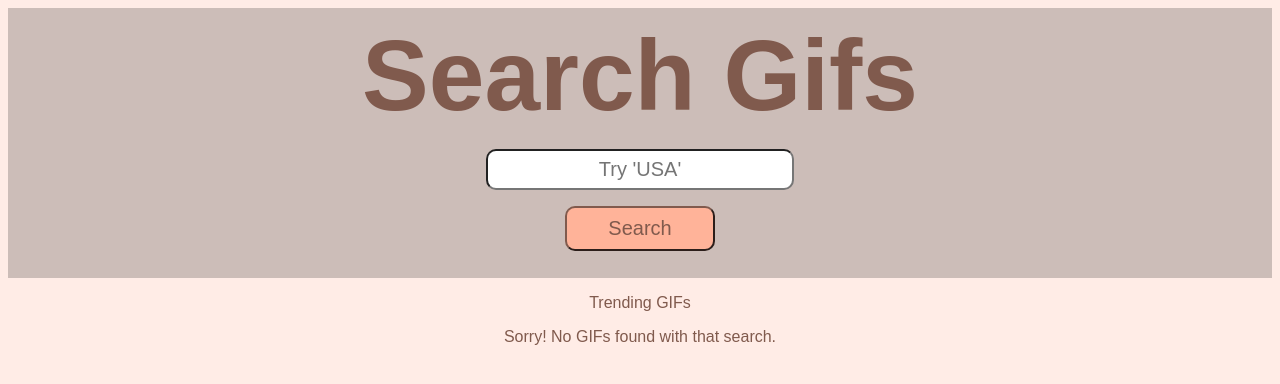
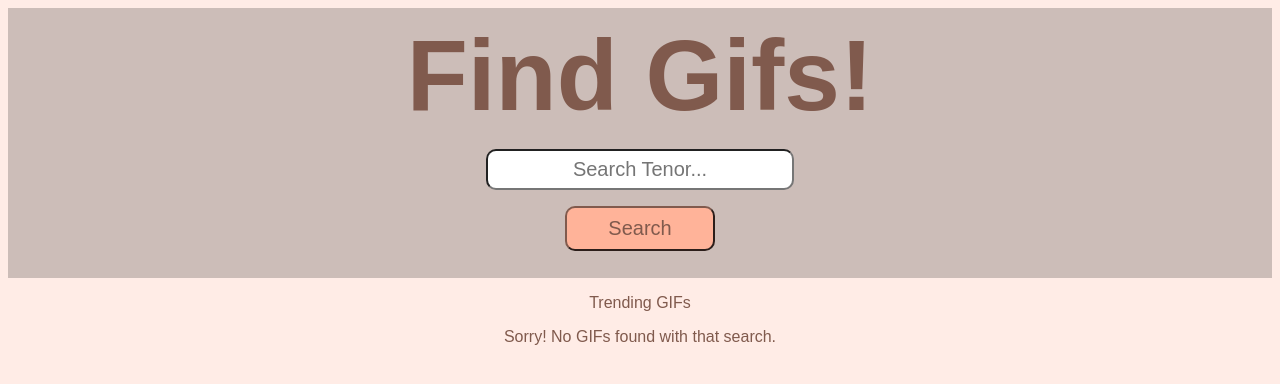
Before and after one commit to angelinaolmedo7/Gifsearch, a Flask app: page / in a window 1280 px wide. Shown: the top 384 px of the page. Run offline with Flask 2, Linux system fonts and the light colour scheme; data that the repository does not hold is empty.

Commit message:
update wording

```diff
--- a/static/style.css
+++ b/static/style.css
@@ -59,5 +59,4 @@ input {
     font-size: 20px;
     text-align: center;
     border-radius: 10px;
-
 }
--- a/templates/index.html
+++ b/templates/index.html
@@ -5,12 +5,12 @@
 
 {% block body %}
 <div id='title'>
-   <h1>Search Gifs</h1>
+   <h1>Find Gifs!</h1>
     <!-- TODO: Make an HTML form containing a search box and a submit button to add
         the search term to the query string -->
     <form action='/'>
         <p>
-            <input type='text' placeholder="Try 'USA'" name='search_term'/>
+            <input type='text' placeholder="Search Tenor..." name='search_term'/>
         </p>
         <button type='submit'>Search</button>
     </form>
```
